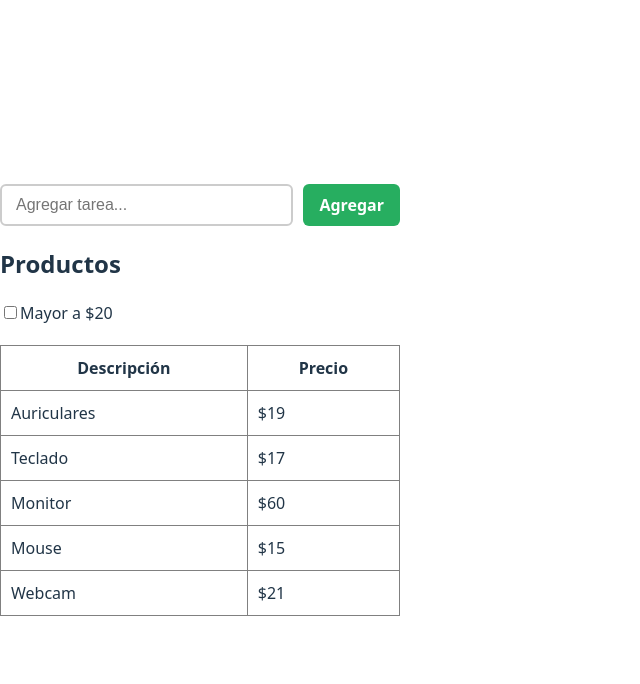
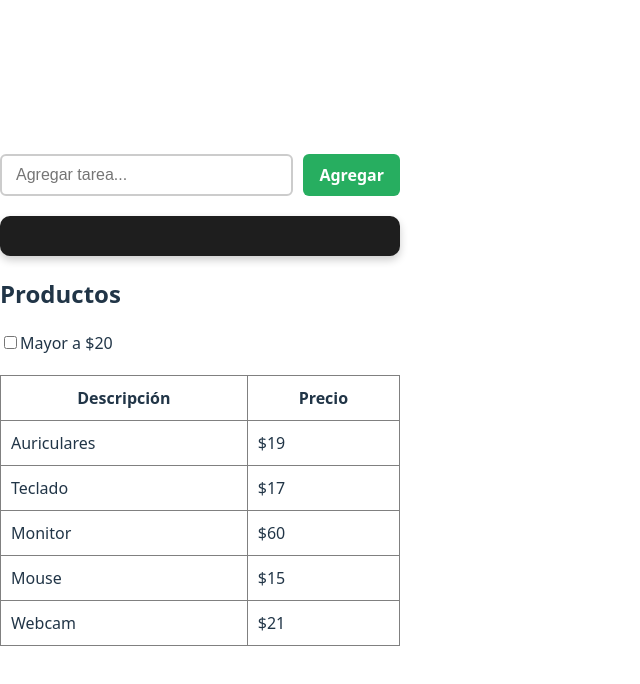
Before and after one commit to marcedavid/pv_tp3_grupo6, a React (Vite) app in the folder TP3-grupo6/: page / in a window 1280 px wide. Shown: the top 684 px of the page, without its empty margins (0-640 px from the left). Built offline with nearby package versions, Linux system fonts and the light colour scheme.

Commit message:
agregando estilo a taskList

```diff
--- /dev/null
+++ b/TP3-grupo6/src/components/TaskList.css
@@ -0,0 +1,11 @@
+.task-list {
+  display: flex;
+  flex-direction: column;
+  gap: 12px;
+  padding: 20px;
+  background-color: #1e1e1e;
+  border-radius: 10px;
+  box-shadow: 0 4px 8px rgba(0, 0, 0, 0.2);
+  max-width: 600px;
+  margin: 0 auto;
+}
--- a/TP3-grupo6/src/components/TaskList.jsx
+++ b/TP3-grupo6/src/components/TaskList.jsx
@@ -1,9 +1,10 @@
 import React from 'react';
 import TaskItem from './TaskItem';
+import './TaskList.css';
 
 function TaskList({ tasks, onToggle, onDelete }) {
   return (
-    <div>
+    <div className="task-list">
       {tasks.map((task) => (
         <TaskItem key={task.id} task={task} onToggle={onToggle} onDelete={onDelete} />
       ))}
```
